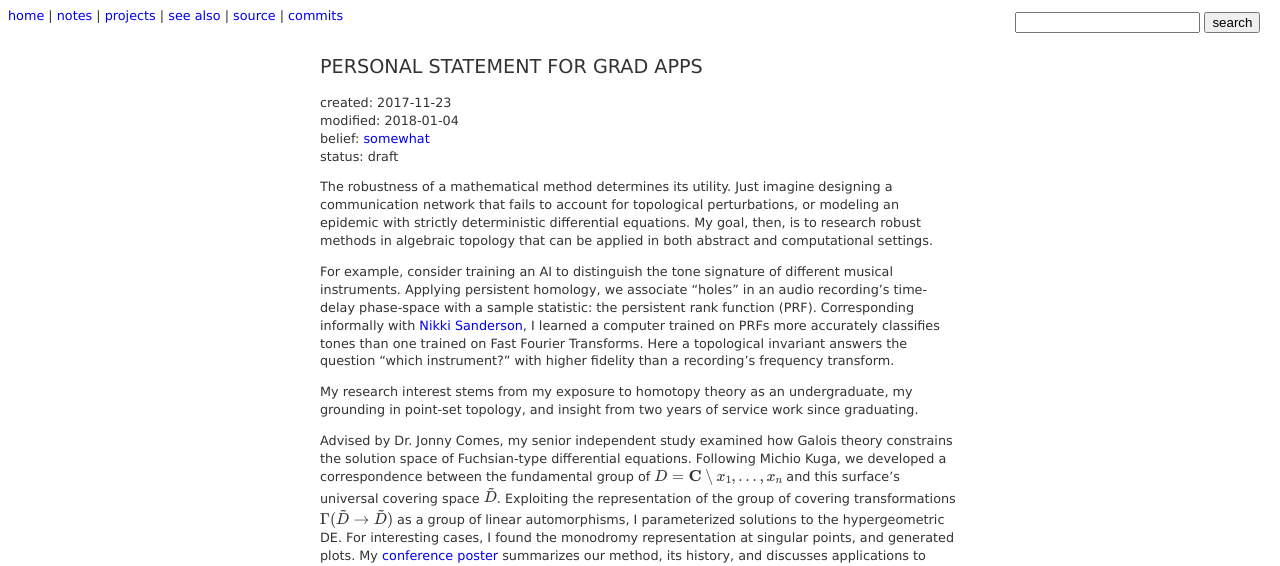
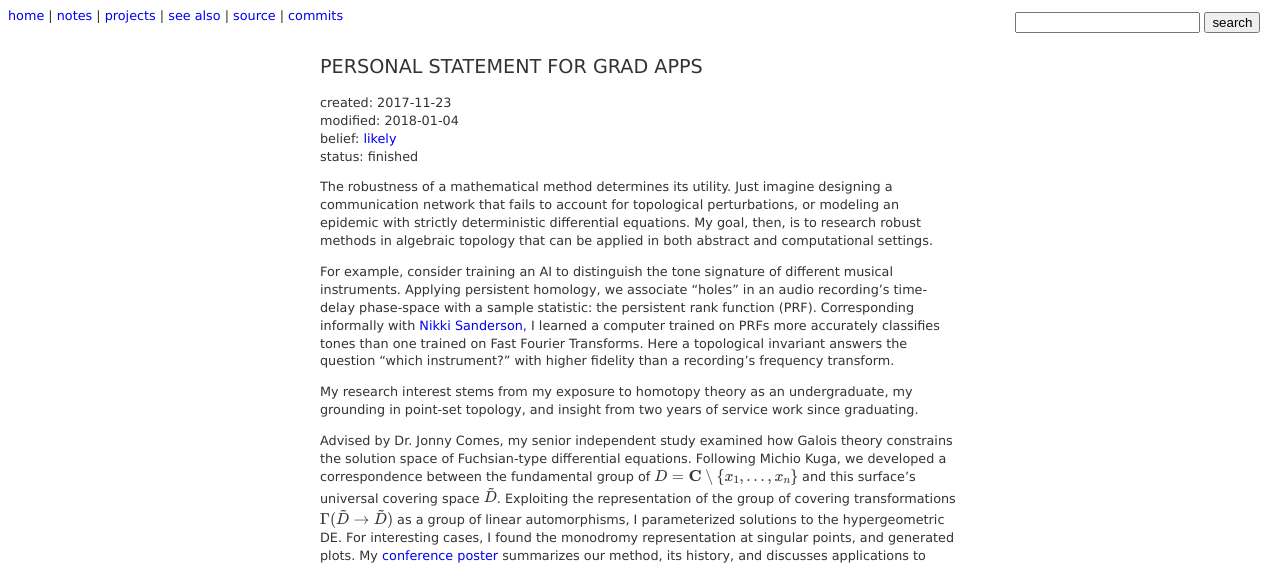
Before and after one commit to coltongrainger/blog, a Jekyll site: the page built from _posts/2017-11-28-personal-statement.md, in a window 1280 px wide. Shown: the top 566 px of the page. Built offline with Jekyll 4.4.1, drawn with Linux system fonts in a browser that asks for light colours; our own code applies the rules of GitHub Pages for plain Markdown files; formulas are drawn with MathJax 3.

Commit message:
fix typo and change status to likely

```diff
--- a/_posts/2017-11-28-personal-statement.md
+++ b/_posts/2017-11-28-personal-statement.md
@@ -3,8 +3,8 @@ title: Personal statement for grad apps
 author: Colton Grainger
 date: 2017-11-23
 modified: 2018-01-04
-status: draft
-belief: somewhat
+status: finished
+belief: likely
 mathjax: true
 ---
 
@@ -34,7 +34,7 @@ Advised by Dr. Jonny Comes, my senior independent study examined how
 Galois theory constrains the solution space of Fuchsian-type
 differential equations. Following Michio Kuga, we developed a
 correspondence between the fundamental group of
-$D = \mathbf{C}\setminus\{x_1,\ldots,x_n\}$ and this surface’s universal
+$D = \mathbf{C}\setminus\\{x_1,\ldots,x_n\\}$ and this surface’s universal
 covering space $\tilde{D}$. Exploiting the representation of the group
 of covering transformations $\Gamma(\tilde{D} \to \tilde{D})$ as a group
 of linear automorphisms, I parameterized solutions to the hypergeometric
```
